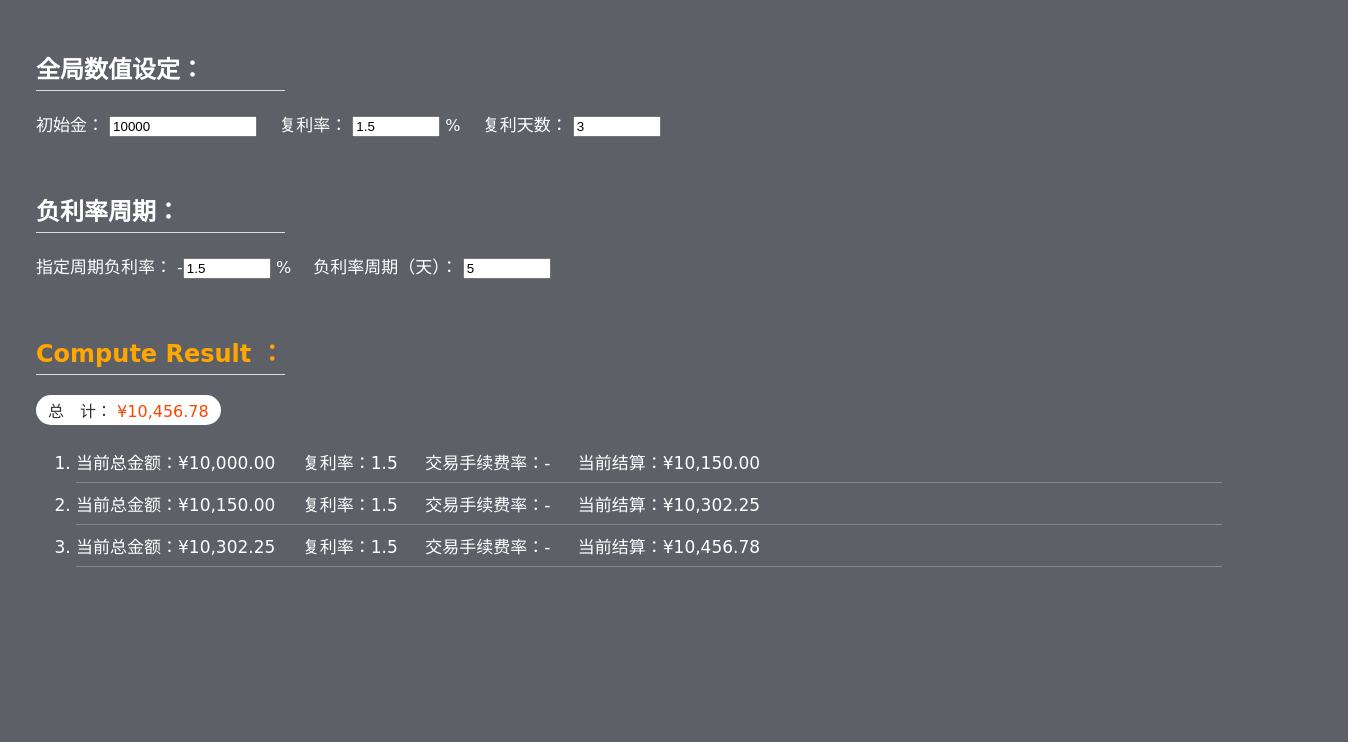
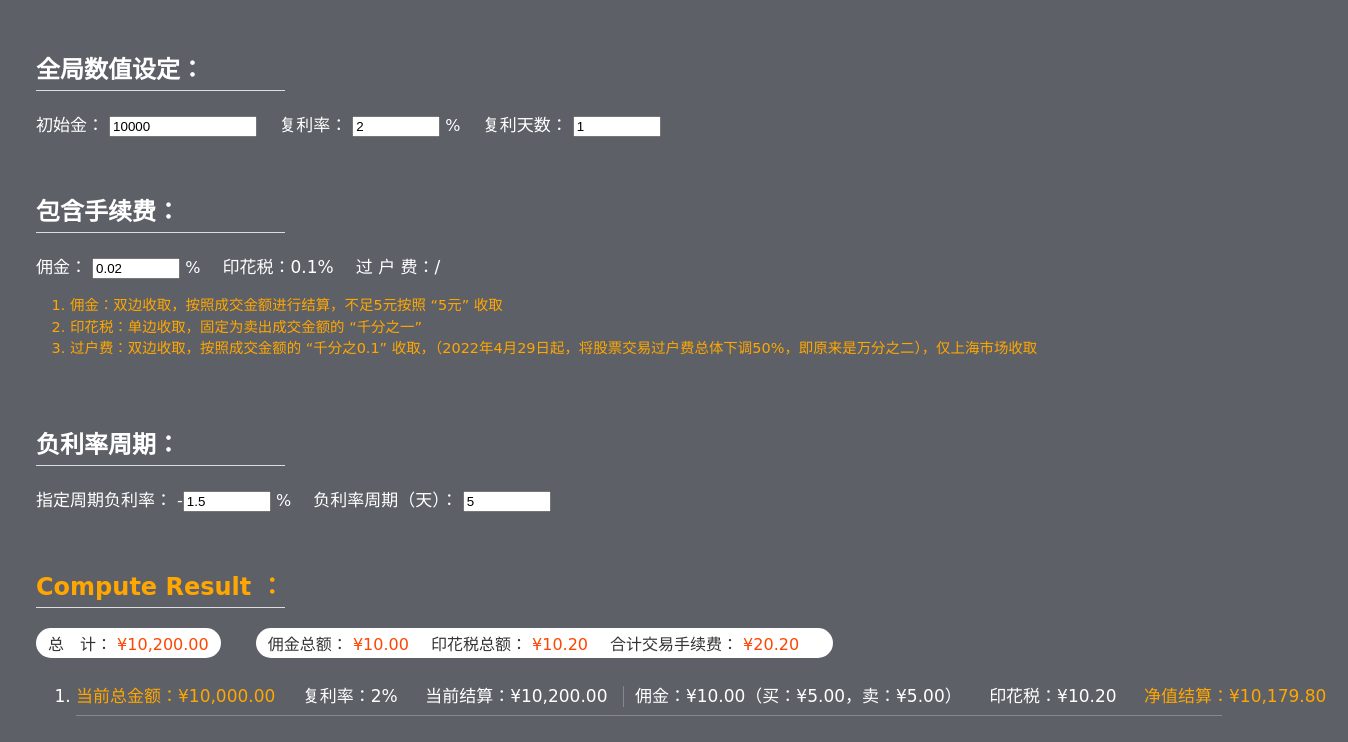
Before and after one commit to leisbanon/MarketTool, a plain HTML site: page 其他计算/复利统计计算.html in a window 1280 px wide. Shown: the whole page, 1348 px wide, since content can reach past the window. Drawn offline with Linux system fonts and the light colour scheme.

Commit message:
添加手续费计算

```diff
--- a/static/css/main.css
+++ b/static/css/main.css
@@ -30,3 +30,4 @@ body { height: 100%;background-color: rgba(40,44,53,0.75);color: white; }
 .red-color { color:  rgb(255, 69, 0); }
 .green-color { color: #00FF60; }
 .blue-color { color: #6495ED;}
+.orange-color { color: rgb(255,167,0); }
--- a/其他计算/复利统计计算.html
+++ b/其他计算/复利统计计算.html
@@ -1,7 +1,7 @@
 <!DOCTYPE html>
 <html>
 	<head>
-		<meta charset="utf-8" />
+		<meta charset="UTF-8" />
 		<title>复利统计计算</title>
 		<meta name="viewport" content="width=device-width,initial-scale=1,minimum-scale=1,maximum-scale=1,user-scalable=no" />
 		<link rel="stylesheet" type="text/css" href="../static/css/main.css"/>
@@ -12,12 +12,19 @@
 		.details ol li {padding: 8px 0;border-bottom: 1px #888 solid;}
 		.details ol li span { display: inline-block;margin-right: 22px; }
 		.footer-count {text-align: left;display: inline-block;padding: 3px 12px;border-radius: 100px;background: white;color: rgb(255, 69, 0);}
+		.describe {transform: scale(0.85);transform-origin: left top;line-height: 25px;color: rgba(255,167,0);}
+
+		.lines-box {position: relative;}
+		.lines-box::before {content: '';border-right: 1px #888 solid;position: absolute;top: 4px;bottom: 0;right: -17px;}
+		.result-compute {display: inline-flex;margin-left: 30px;}
+		.result-compute div {margin-right: 22px;}
 	</style>
 
 	<body>
 		<div id="mask-loading" style="position: fixed;top: 0;bottom: 0;left: 0;right: 0;background-color: white;overflow: hidden;z-index: 1000;"></div>
 
 		<div id="app">
+			<!-- 全局数值设定 -->
 			<div class="diff">
 				<h2 style="color: white;">全局数值设定：</h2>
 				<span>初始金：</span>
@@ -30,6 +37,24 @@
 				<input type="number" v-model="form.compoundInterestRateDay" @input="compoundInterestCompute" style="width: 80px;" />
 			</div>
 
+			<!-- 包含手续费 -->
+			<div class="diff">
+				<h2 style="color: white;">包含手续费：</h2>
+				<span>佣金：</span>
+				<input type="number" v-model="form.commission" @input="compoundInterestCompute" style="width: 80px;" placeholder="请输入佣金" /> %
+
+				<span>&emsp;印花税：{{ form.stampDuty }}%</span>
+
+				<span>&emsp;过 户 费：/</span>
+
+				<ol class="describe">
+					<li>佣金：双边收取，按照成交金额进行结算，不足5元按照 “5元” 收取</li>
+					<li>印花税：单边收取，固定为卖出成交金额的 “千分之一”</li>
+					<li>过户费：双边收取，按照成交金额的 “千分之0.1” 收取，（2022年4月29日起，将股票交易过户费总体下调50%，即原来是万分之二），仅上海市场收取</li>
+				</ol>
+			</div>
+
+			<!-- 负利率周期 -->
 			<div class="diff">
 				<h2 style="color: white;">负利率周期：</h2>
 				<span>指定周期负利率：</span>
@@ -43,14 +68,35 @@
 				<h2>Compute Result ：</h2>
 				<div class="footer-count">
 					<font color="#333">总&emsp;计：</font>
-					<font>{{ window.accounting.formatMoney(moneyCount, { symbol: '¥' }) }}</font>
+					<font>{{ formatMoney(moneyCount) }}</font>
 				</div>
+
+				<div class="result-compute footer-count">
+					<div>
+						<font color="#333">佣金总额：</font>
+						<font>{{ formatMoney(commissionCount()) }}</font>
+					</div>
+
+					<div>
+						<font color="#333">印花税总额：</font>
+						<font>{{ formatMoney(stampDutyCount()) }}</font>
+					</div>
+
+					<div>
+						<font color="#333">合计交易手续费：</font>
+						<font>{{ formatMoney(commissionCount() + stampDutyCount()) }}</font>
+					</div>
+				</div>
+
 				<ol>
 					<li :class="{'green-color': item.compoundInterestRate <= 0 }" v-for="(item, index) of detailList" :key="index">
-						<span>当前总金额：{{ window.accounting.formatMoney(item.amount, { symbol: '¥' }) }}</span>
-						<span>复利率：{{ item.compoundInterestRate }}</span>
-						<span>交易手续费率：-</span>
-						<span>当前结算：{{ window.accounting.formatMoney(item.moneyCount, { symbol: '¥' }) }}</span>
+						<span class="orange-color">当前总金额：{{ formatMoney(item.amount) }}</span>
+						<span>复利率：{{ item.compoundInterestRate }}%</span>
+						<span class="lines-box">当前结算：{{ formatMoney(item.moneyCount) }}</span>
+
+						<span>佣金：{{ formatMoney(item.commission) }}（买：{{ formatMoney(item._buyCommission) }}，卖：{{ formatMoney(item._sellCommission) }}）</span>
+						<span>印花税：{{ formatMoney(item.stampDuty) }}</span>
+						<span class="orange-color">净值结算：{{ formatMoney(item.netMoneyCount) }}</span>
 					</li>
 				</ol>
 			</div>
@@ -73,9 +119,13 @@
 
 					form: {
 						initMoney: 10000, // 初始金
-						compoundInterestRate: 1.5, // 复利率
-						compoundInterestRateDay: 3, // 复利天数
-						serviceChargeRate: 0.25, // 交易手续费率
+						compoundInterestRate: 2, // 复利率
+						compoundInterestRateDay: 1, // 复利天数
+
+						commission: 0.02, // 佣金
+						stampDuty: 0.1, // 印花税
+						transferFee: 0.01, // 过户费
+
 
 						minusInterestRate: 1.5, // 指定周期负利率
 						minusCycleDay: 5, // 指定周期（天）负利率
@@ -86,6 +136,32 @@
 				this.compoundInterestCompute();
 			},
 			methods:{
+				/**
+				 * 印花税总额
+				 */
+				stampDutyCount:function() {
+					var _count = 0;
+					for(var list of this.detailList) {
+						_count += Number(list.stampDuty)
+					}
+					return _count;
+				},
+				/**
+				 * 佣金总额
+				 */
+				commissionCount:function() {
+					var _count = 0;
+					for(var list of this.detailList) {
+						_count += Number(list.commission)
+					}
+					return _count;
+				},
+				/**
+				 * 格式化金额
+				 */
+				formatMoney:function(money) {
+					return window.accounting.formatMoney(money, { symbol: '¥' })
+				},
 				compoundInterestCompute:function() {
 					var _this = this;
 					var form = this.form;
@@ -98,22 +174,49 @@
 							console.log('pollingCount => ' + pollingCount);
 
 
-							// 自定义条件计算
+							// 自定义条件计算 - 指定周期负利率
 							if(pollingCount % form['minusCycleDay'] === 0) {
 								_this.moneyCount = amount + (amount * -form['minusInterestRate'] / 100);
 							}else {
 								_this.moneyCount = amount + (amount * form['compoundInterestRate'] / 100);
 							}
 
+							// 买入佣金
+							var _buyCommission = amount * form['commission'] / 100;
+							_buyCommission = _buyCommission > 5 ? _buyCommission : 5;
+
+
+							// 卖出佣金
+							var _sellCommission = _this.moneyCount * form['commission'] / 100;
+							_sellCommission = _sellCommission > 5 ? _sellCommission : 5;
+
+							// 印花税
+							var _stampDuty = _this.moneyCount * form['stampDuty'] / 100;
+
+							// 净值结算
+							var _netMoneyCount =  _this.moneyCount - (_buyCommission + _sellCommission + _stampDuty);
 
 							var data = {
+								// 当前总金额
 								amount: amount,
+								// 复利率
 								compoundInterestRate: pollingCount % form['minusCycleDay'] === 0 ? -(form['minusInterestRate']) : form['compoundInterestRate'],
-								serviceChargeRate: form['serviceChargeRate'],
+								// 当前结算
 								moneyCount: _this.moneyCount,
+
+								// 佣金
+								commission: (_buyCommission + _sellCommission).toFixed(2),
+								// 买入佣金
+								_buyCommission: _buyCommission,
+								// 卖出佣金
+								_sellCommission: _sellCommission,
+								// 印花税
+								stampDuty: _stampDuty.toFixed(2),
+								// 净值结算金额
+								netMoneyCount: _netMoneyCount.toFixed(2),
 							}
 							list.push(data);
-							compounds(_this.moneyCount);
+							compounds(_netMoneyCount);
 						}else {
 							_this.detailList = JSON.parse(JSON.stringify(list));
 							// console.log(JSON.stringify(_this.detailList))
```
